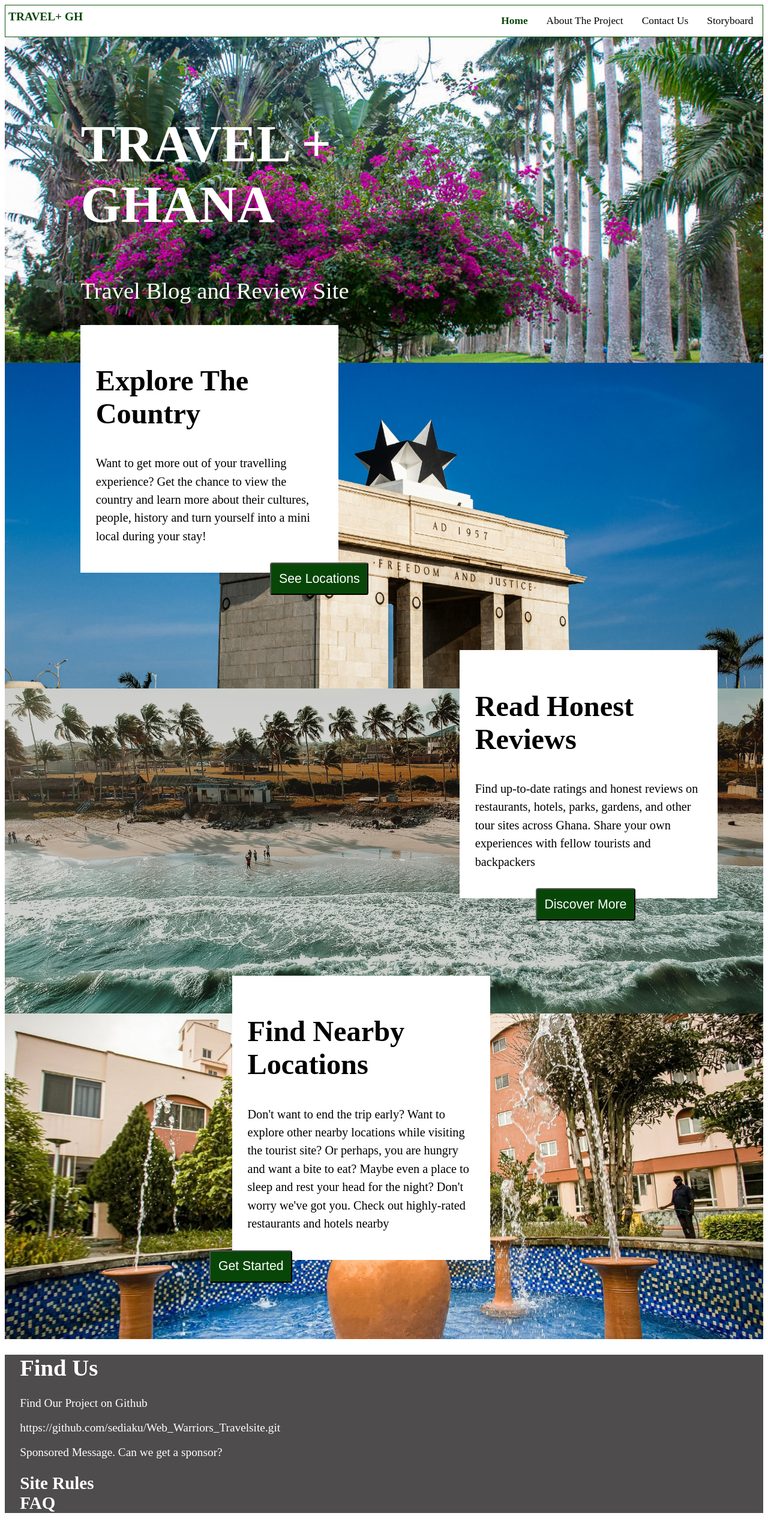
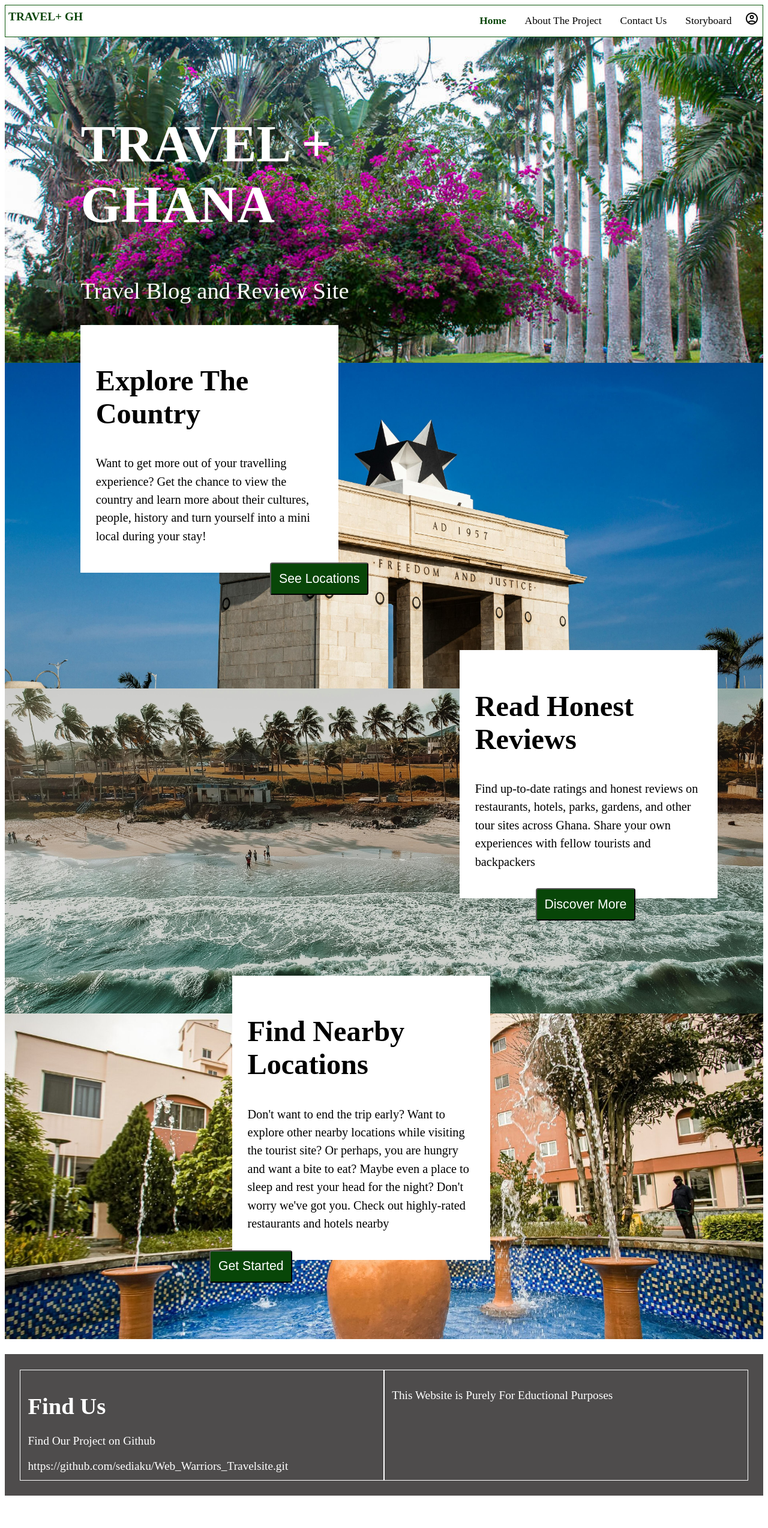
Before and after one commit to sediaku/Web_Warriors_Travelsite, a PHP site: page / in a window 1280 px wide. Shown: the whole page at 60% size. After the commit the page ends 2494 px from the top, so only its background shows below. Run offline with PHP 8.4, Linux system fonts and the light colour scheme.

Commit message:
Figure it out.

```diff
--- a/TRAVEL+/assets/css/index-style.css
+++ b/TRAVEL+/assets/css/index-style.css
@@ -17,18 +17,6 @@
 .first p {
     font-size: 200%;
     margin-left: 10%;
-}
-
-button {
-    background-color: rgb(8, 70, 8);
-    color: white;
-    font-size: 110%;
-    padding: 1%;
-    border-radius: 0.2rem;
-}
-
-button:hover {
-    background-color: rgb(11, 88, 11);
 }
 
 .second {
@@ -100,6 +88,18 @@ button:hover {
     margin-top: -35%;
 }
 
+.second button, .third button, .fourth button{
+    background-color: rgb(8, 70, 8);
+    color: white;
+    font-size: 110%;
+    padding: 1%;
+    border-radius: 0.2rem;
+}
+
+.second button:hover, .third button:hover, .fourth button:hover {
+    background-color: rgb(11, 88, 11);
+}
+
 .second h1, .third h1, .fourth h1 {
     font-weight: bold;
     font-size: 250%;
--- a/TRAVEL+/assets/css/style.css
+++ b/TRAVEL+/assets/css/style.css
@@ -7,7 +7,6 @@ html {
     grid-template-columns: 1fr 2fr;
     overflow: hidden;
     border: 0.1rem solid rgb(11, 88, 11);
-    max-height: 4.5vw;
     padding: 0.2% 0% 0.2% 0%;
 }
 
@@ -48,20 +47,39 @@ html {
     display: none;
 }
 
+.topnav .account {
+    float: right;
+    background-color: white;
+    min-height: 90%;
+    border: none;
+    color: black;
+}
 
-footer {
+.topnav .account:hover{
+    cursor: pointer;
+}
+
+.downnav {
     margin-top: 2%;
     background-color: rgb(78, 76, 76);
     color: white;
-    padding-left: 2%;
+    display: grid;
+    grid-template-columns: 1fr 1fr;
+    padding: 2%;
 }
 
-footer a {
+.downnav div{
+    border: white 0.1rem solid;
+    padding: 2%;
+}
+
+
+.downnav a {
     color: white;
     text-decoration: none;
 }
 
-footer a:hover {
+.downnav a:hover {
     text-decoration: underline;
 }
 
@@ -100,11 +118,15 @@ footer a:hover {
         display: inline;
         float: right;
         border: none;
-        max-height: 90%;
     }
 
     .topnav .view-more:hover{
         cursor: pointer;
+    }
+
+    .downnav {
+        grid-template-columns: 1fr;
+        font-size: 150%;
     }
 
 }
@@ -136,10 +158,14 @@ footer a:hover {
         float: right;
         border: none;
         max-height: 90%;
-
     }
 
     .topnav .view-more:hover{
         cursor: pointer;
     }
+
+    .downnav {
+        grid-template-columns: 1fr;
+    }
+
 }
--- a/TRAVEL+/footer.php
+++ /dev/null
@@ -1,13 +0,0 @@
-<!DOCTYPE html>
-<html>
-    <div class="downnav">
-        <h1>Find Us</h1>
-        <p>Find Our Project on Github</p>
-        <a href="https://github.com/sediaku/Web_Warriors_Travelsite.git">https://github.com/sediaku/Web_Warriors_Travelsite.git</a>
-        <div class="grid">
-            <p>Sponsored Message.
-                Can we get a sponsor? </p>
-            <h2>Site Rules<br>FAQ</h2>
-        </div>
-    </div>
-</html>
--- a/TRAVEL+/index.php
+++ b/TRAVEL+/index.php
@@ -11,7 +11,23 @@
 
     <body>
         <header>
-            <?php include 'navbar_guest.php'; ?>
+            <div class="topnav">
+                <h1>TRAVEL+ GH</h1>
+                <nav class="bar">
+                    <button class = "account"><span class="material-symbols-outlined">account_circle</span></button>
+                    <a href="view/storyboard.php">Storyboard</a>
+                    <a href="view/contact-us.php">Contact Us</a>
+                    <a href="view/about.php">About The Project</a>
+                    <a href="index.php" class="active">Home</a>
+                </nav>
+
+                <div>
+                    <button class = "view-more">
+                        <span class="material-symbols-outlined">menu</span>
+                    </button>
+                </div>
+            </div>
+
         </header>
 
         <section class = "first">
@@ -44,7 +60,7 @@
         </section>
 
         <footer>
-            <?php include 'footer.php'; ?>
+            <?php include 'view/footer.php'; ?>
         </footer>
     </body>
 </html>
--- a/TRAVEL+/navbar_guest.php
+++ /dev/null
@@ -1,15 +0,0 @@
-<div class="topnav">
-    <h1>TRAVEL+ GH</h1>
-    <nav class="bar">
-        <a href="">Storyboard</a>
-        <a href="">Contact Us</a>
-        <a href="">About The Project</a>
-        <a href="index.php" class="active">Home</a>
-
-    </nav>
-    <div>
-        <button class = "view-more">
-            <span class="material-symbols-outlined">menu</span>
-        </button>
-    </div>
-</div>
--- /dev/null
+++ b/TRAVEL+/view/footer.php
@@ -0,0 +1,14 @@
+<!DOCTYPE html>
+<html>
+    <div class="downnav">
+        <div>
+            <h1>Find Us</h1>
+            <p>Find Our Project on Github</p>
+            <a href="https://github.com/sediaku/Web_Warriors_Travelsite.git">https://github.com/sediaku/Web_Warriors_Travelsite.git</a>
+        </div>
+
+        <div>
+            <p>This Website is Purely For Eductional Purposes </p>
+        </div>
+    </div>
+</html>
```
Also changed, not shown: TRAVEL+/assets/css/admin-dashboard-style.css (+10 -0 lines), TRAVEL+/view/navbar_guest.php (added, +15 -0 lines), TRAVEL+/navbar_in.php (deleted), TRAVEL+/view/about.php (added), TRAVEL+/view/contact-us.php (added), TRAVEL+/view/navbar_in.php (added).
